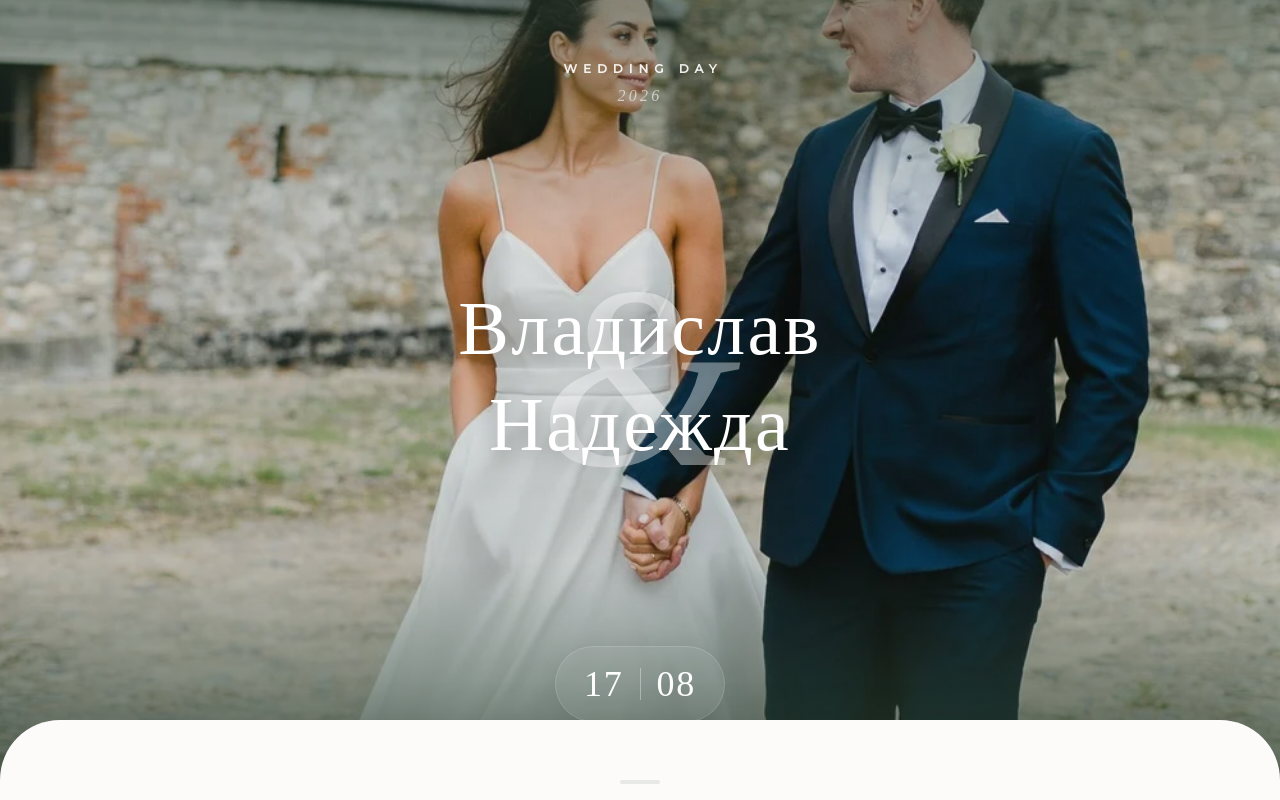
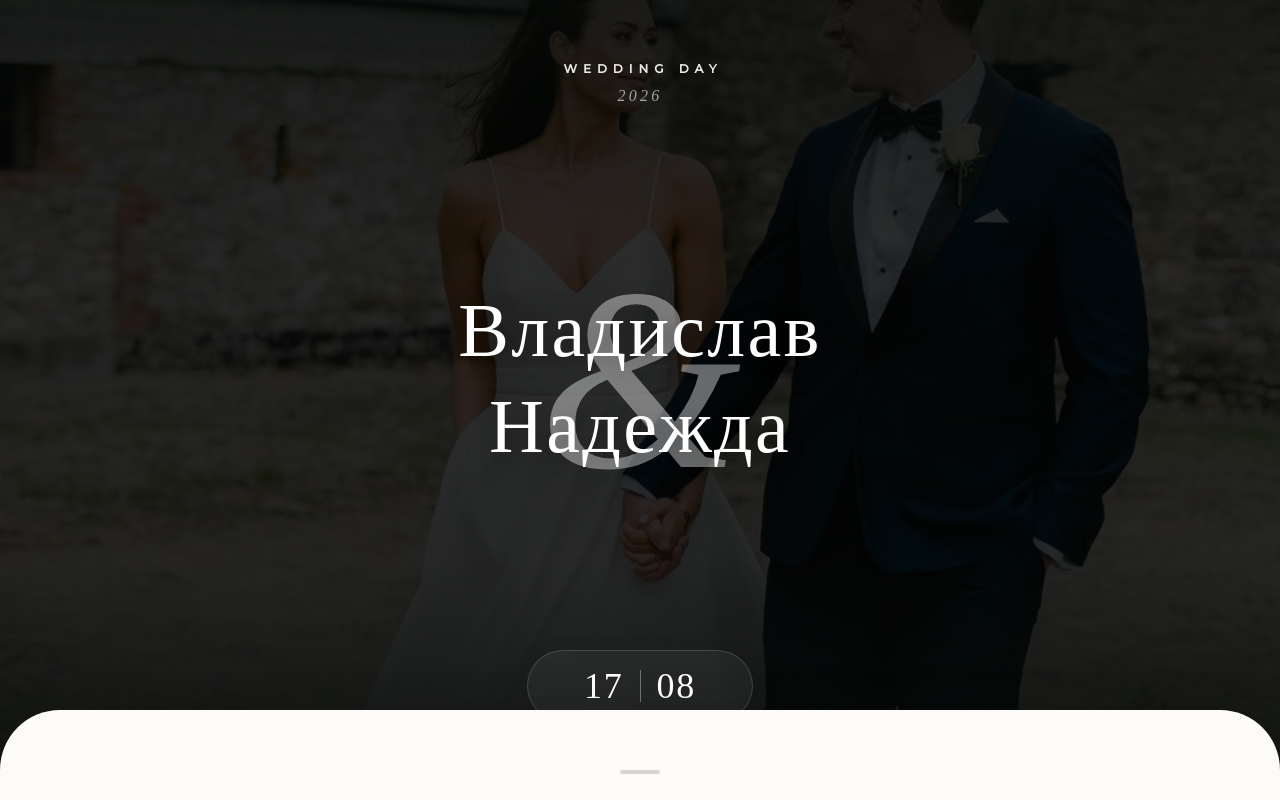
Before and after one commit to vladsazonov/wedding-invitation, a plain HTML site: page index.html in a window 1280 px wide. Shown: the top 800 px of the page. Drawn offline with nearby package versions, Linux system fonts and the light colour scheme; a web font is replaced by a local one.

Commit message:
feat: Enhance welcome section with dynamic layer dimming effect

```diff
--- a/src/components/countdown.html
+++ b/src/components/countdown.html
@@ -1,4 +1,4 @@
-<section class="countdown" id="countdown-component" data-aos="fade-up">
+<section class="countdown" id="countdown-component">
   <div class="countdown__container">
     <p class="countdown__subtitle">до торжества осталось</p>
     <div class="countdown__timer" aria-live="polite">
--- a/src/components/header.html
+++ b/src/components/header.html
@@ -9,9 +9,10 @@
       />
     </picture>
     <div class="header__overlay"></div>
+    <div class="header__dimmer"></div>
   </div>
 
-  <div class="header__wrapper">
+  <div class="header__content">
     <div class="header__meta" data-aos="fade-down" data-aos-delay="200">
       <p class="header__badge">Wedding Day</p>
       <p class="header__year">2026</p>
--- a/src/components/location.html
+++ b/src/components/location.html
@@ -1,11 +1,9 @@
-<section class="location" id="location-component" data-aos="fade-up">
+<section class="location" id="location-component">
   <div class="location__card">
     <h2 class="location__title">ЛОКАЦИЯ</h2>
     <p class="location__name">«Ресторанчик»</p>
     <p class="location__address">площадь Ленина, 2, Пятигорск, Ставропольский край</p>
     <div class="location__time">12:00</div>
-        <button type="button" class="location__button" id="openMapAction">
-            посмотреть на карте
-        </button>
+    <button type="button" class="location__button" id="openMapAction">посмотреть на карте</button>
   </div>
 </section>
--- a/src/components/rsvp.html
+++ b/src/components/rsvp.html
@@ -1,23 +1,25 @@
-<section class="rsvp" data-aos="fade-up">
+<section class="rsvp">
   <div class="rsvp__container">
     <h2 class="rsvp__title">Я точно буду!</h2>
-    <p class="rsvp__subtitle">Пожалуйста, подтвердите ваше присутствие, чтобы мы могли учесть вас при планировании.</p>
+    <p class="rsvp__subtitle">
+      Пожалуйста, подтвердите ваше присутствие, чтобы мы могли учесть вас при планировании.
+    </p>
 
     <form class="rsvp__form form" id="rsvp-form">
       <div class="form__group">
         <label for="form-name" class="form__label">Ваше имя / имена</label>
-        <input type="text" id="form-name" class="form__input" required placeholder="Иван и Елена">
+        <input type="text" id="form-name" class="form__input" required placeholder="Иван и Елена" />
       </div>
 
       <div class="form__group">
         <label class="form__label">Сможете ли вы присутствовать?</label>
         <div class="form__radio-group">
           <label class="form__radio-label">
-            <input type="radio" name="attendance" value="yes" class="form__radio" checked>
+            <input type="radio" name="attendance" value="yes" class="form__radio" checked />
             <span>Я/Мы придем</span>
           </label>
           <label class="form__radio-label">
-            <input type="radio" name="attendance" value="no" class="form__radio">
+            <input type="radio" name="attendance" value="no" class="form__radio" />
             <span>Не смогу / Не сможем</span>
           </label>
         </div>
@@ -25,7 +27,7 @@
 
       <button type="submit" class="button form__submit" id="submit-btn">
         <span class="button__text">Подтвердить присутствие</span>
-        <span class="button__loader" style="display: none;">Отправка...</span>
+        <span class="button__loader" style="display: none">Отправка...</span>
       </button>
     </form>
 
--- a/src/components/welcome.html
+++ b/src/components/welcome.html
@@ -1,6 +1,5 @@
-<section class="welcome" id="welcome-block" data-aos="fade-up" data-aos-duration="700" data-aos-easing="ease-out-quad">
+<section class="welcome" id="welcome-block">
   <div class="welcome__container">
-
     <div class="welcome__handle"></div>
 
     <h2 class="welcome__title">Дорогие и близкие!</h2>
@@ -21,6 +20,5 @@
       <time class="welcome__date" datetime="2026-08-17">17 АВГУСТА 2026</time>
       <div class="welcome__symbol">♥</div>
     </div>
-
   </div>
 </section>
--- a/src/js/main.js
+++ b/src/js/main.js
@@ -1,7 +1,13 @@
+// Принудительный сброс сохранения позиции скролла браузером при перезагрузке
+if (window.history && 'scrollRestoration' in window.history) {
+  window.history.scrollRestoration = 'manual';
+}
+
 import { initDynamicContent } from './modules/urlParser.js';
 import { initRsvpHandler } from './modules/rsvpHandler.js';
 import { initWeddingTimer } from './modules/weddingTimer.js';
 import { initMapHandler } from './modules/mapHandler.js';
+import { initLayerController } from './modules/layerController.js';
 
 async function loadComponents() {
   // Фиксированный массив компонентов для явной сборки лендинга
@@ -42,19 +48,22 @@ async function loadComponents() {
 
   // Инициализируем всю динамическую логику только ПОСЛЕ того, как разметка полностью готова
 
-  // 1. Парсинг URL и вывод имен гостей
+  // Парсинг URL и вывод имен гостей
   initDynamicContent();
 
-  // 2. Фоновая отправка RSVP формы
+  // Затемнение фона при скролле (эффект слоев)
+  initLayerController()
+
+  // Фоновая отправка RSVP формы
   initRsvpHandler();
 
-  // 3. Валидный таймер обратного отсчета
+  // Валидный таймер обратного отсчета
   initWeddingTimer();
 
-  // 4. Инициализация карты (только после полной загрузки разметки)
+  // Инициализация карты (только после полной загрузки разметки)
   initMapHandler();
 
-  // 4. Анимация скролла AOS (если библиотека успешно подключена через CDN)
+  // Анимация скролла AOS (если библиотека успешно подключена через CDN)
   if (typeof AOS !== 'undefined') {
     AOS.init({
       duration: 800,
--- /dev/null
+++ b/src/js/modules/layerController.js
@@ -0,0 +1,27 @@
+export function initLayerController() {
+    const welcomeBlock = document.getElementById('welcome-block');
+    const dimmer = document.querySelector('.header__dimmer');
+
+    if (!welcomeBlock || !dimmer) return;
+
+    const thresholdSteps = Array.from({ length: 101 }, (_, i) => i / 100);
+
+    const observerOptions = {
+        root: null,
+        threshold: thresholdSteps
+    };
+
+    const processLayers = (entries) => {
+        entries.forEach(entry => {
+            if (entry.target === welcomeBlock) {
+                const ratio = entry.intersectionRatio;
+                // При входе шторки в экран (ratio увеличивается) слой плавно темнеет до 0.65
+                const maxDimming = 0.8;
+                dimmer.style.opacity = (ratio * maxDimming).toFixed(2);
+            }
+        });
+    };
+
+    const observer = new IntersectionObserver(processLayers, observerOptions);
+    observer.observe(welcomeBlock);
+}
--- a/src/scss/base/_base.scss
+++ b/src/scss/base/_base.scss
@@ -34,3 +34,12 @@ select {
     -webkit-appearance: none;
     appearance: none;
 }
+
+.countdown,
+.location,
+.timing,
+.rsvp {
+    position: relative;
+    z-index: 10;
+    background-color: $color-bg-main; // Или $color-bg-light в зависимости от дизайна
+}
--- a/src/scss/components/_header.scss
+++ b/src/scss/components/_header.scss
@@ -1,7 +1,10 @@
 .header {
-    position: relative;
+    position: fixed;
+    top: 0;
+    left: 0;
+    width: 100%;
     height: 100dvh;
-    width: 100%;
+    z-index: 1;
     overflow: hidden;
     background-color: $color-placeholder-start;
 
@@ -11,7 +14,6 @@
         left: 0;
         width: 100%;
         height: 100%;
-        z-index: 1;
     }
 
     &__photo {
@@ -36,10 +38,22 @@
                 rgba($color-text-main, 0.8) 100%);
     }
 
-    // Главная флекс-оболочка хедера
-    &__wrapper {
-        position: relative;
+    &__dimmer {
+        position: absolute;
+        top: 0;
+        left: 0;
+        width: 100%;
+        height: 100%;
         z-index: 3;
+        background-color: #000000;
+        opacity: 0;
+        will-change: opacity;
+    }
+
+    &__content {
+        position: absolute;
+        inset: 0;
+        z-index: 4;
         display: flex;
         flex-direction: column;
         justify-content: space-between;
@@ -133,7 +147,7 @@
         gap: 16px;
         backdrop-filter: blur(2px);
         background-color: rgba(255, 255, 255, 0.05);
-        padding: 10px 28px;
+        padding: 8px 56px;
         border-radius: 50px;
         border: 1px solid rgba(255, 255, 255, 0.15);
         box-shadow: 0 10px 30px rgba(0, 0, 0, 0.1);
--- a/src/scss/components/_welcome.scss
+++ b/src/scss/components/_welcome.scss
@@ -3,28 +3,19 @@
 .welcome {
     position: relative;
     z-index: 10;
-    /* Физически поднимаем блок над Header */
-    margin-top: -60px;
-    /* Эффект "наезда" на предыдущий экран */
+    margin-top: calc(100dvh - 54px);
     background-color: $color-bg-light;
-    border-radius: 40px 40px 0 0;
-    /* Закругленные верхние углы */
-
-    /* Мягкая, физически достоверная тень */
-    box-shadow: 0px -15px 35px rgba(0, 0, 0, 0.04),
-        0px -5px 15px rgba(0, 0, 0, 0.02);
-
-    padding: 40px 24px 60px 24px;
+    border-radius: 24px 24px 0 0;
+    box-shadow: 0px -15px 35px rgba(0, 0, 0, 0.05), 0px -5px 15px rgba(0, 0, 0, 0.03);
+    padding: 20px 24px 60px 24px;
     will-change: transform;
-    /* Оптимизация для плавного скролла */
 
     @media (min-width: 768px) {
-        margin-top: -80px;
+        margin-top: calc(100dvh - 90px);
         border-radius: 60px 60px 0 0;
         padding: 60px 40px 80px 40px;
     }
 
-    /* Добавлен & для правильной компиляции .welcome__container */
     &__container {
         max-width: 600px;
         margin: 0 auto;
@@ -34,19 +25,16 @@
         text-align: center;
     }
 
-    /* Декоративная полоска сверху карточки */
     &__handle {
         width: 40px;
         height: 4px;
-        background-color: rgba($color-text-main, 0.1);
+        background-color: rgba($color-text, 0.2);
         border-radius: 2px;
-        margin-bottom: 32px;
+        margin: 0px auto 34px;
     }
 
-    /* Заголовок "Дорогие и близкие!" */
     &__title {
         font-family: $font-serif;
-        /* Романтичный Serif с засечками */
         font-size: 24px;
         font-weight: 400;
         text-transform: uppercase;
@@ -68,7 +56,6 @@
 
     &__text {
         font-family: $font-sans;
-        /* Чистый Montserrat */
         font-size: 16px;
         line-height: 1.6;
         color: rgba($color-text, 0.85);
@@ -92,7 +79,6 @@
         color: $color-text-main;
     }
 
-    /* Блок с акцентной датой */
     &__date-box {
         display: flex;
         flex-direction: column;
```
Also changed, not shown: src/components/timing.html (indentation only), src/scss/main.css, 1 other file. Lines whose indentation alone changed are shown as unchanged.
